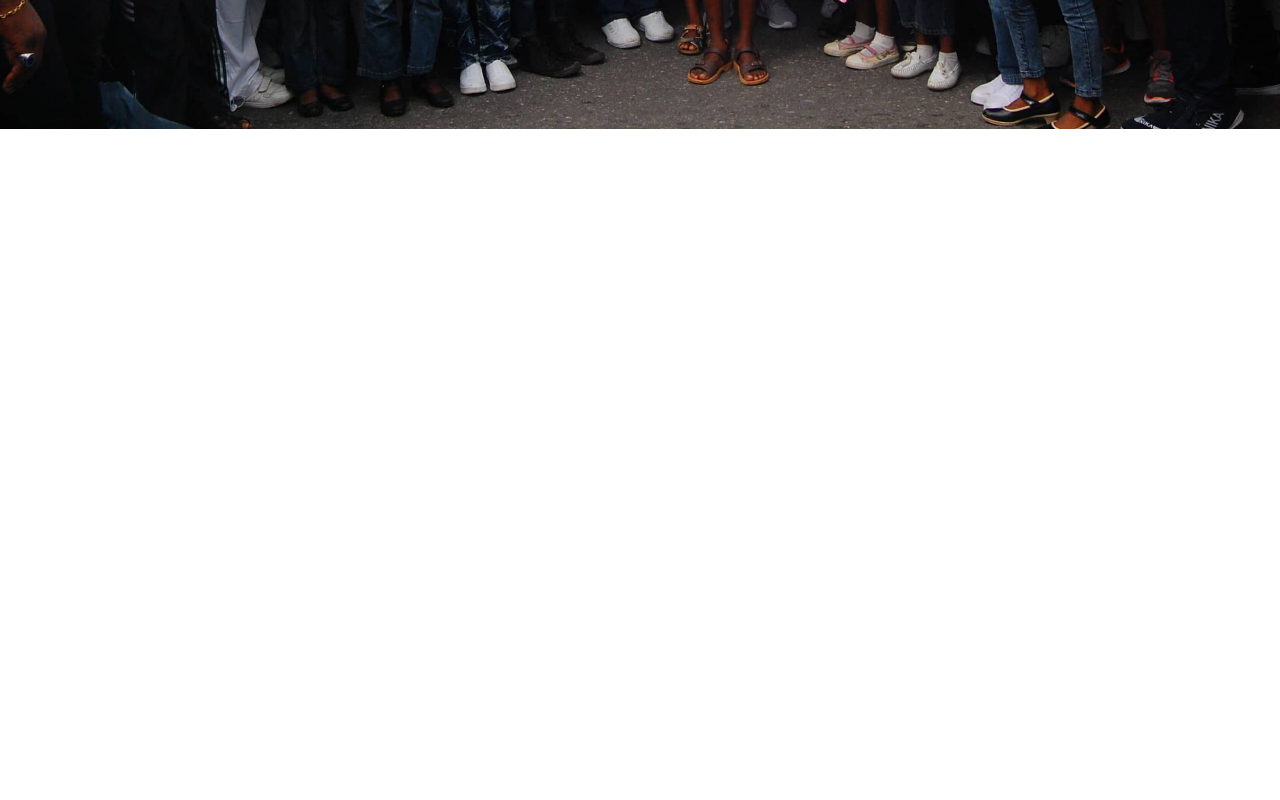
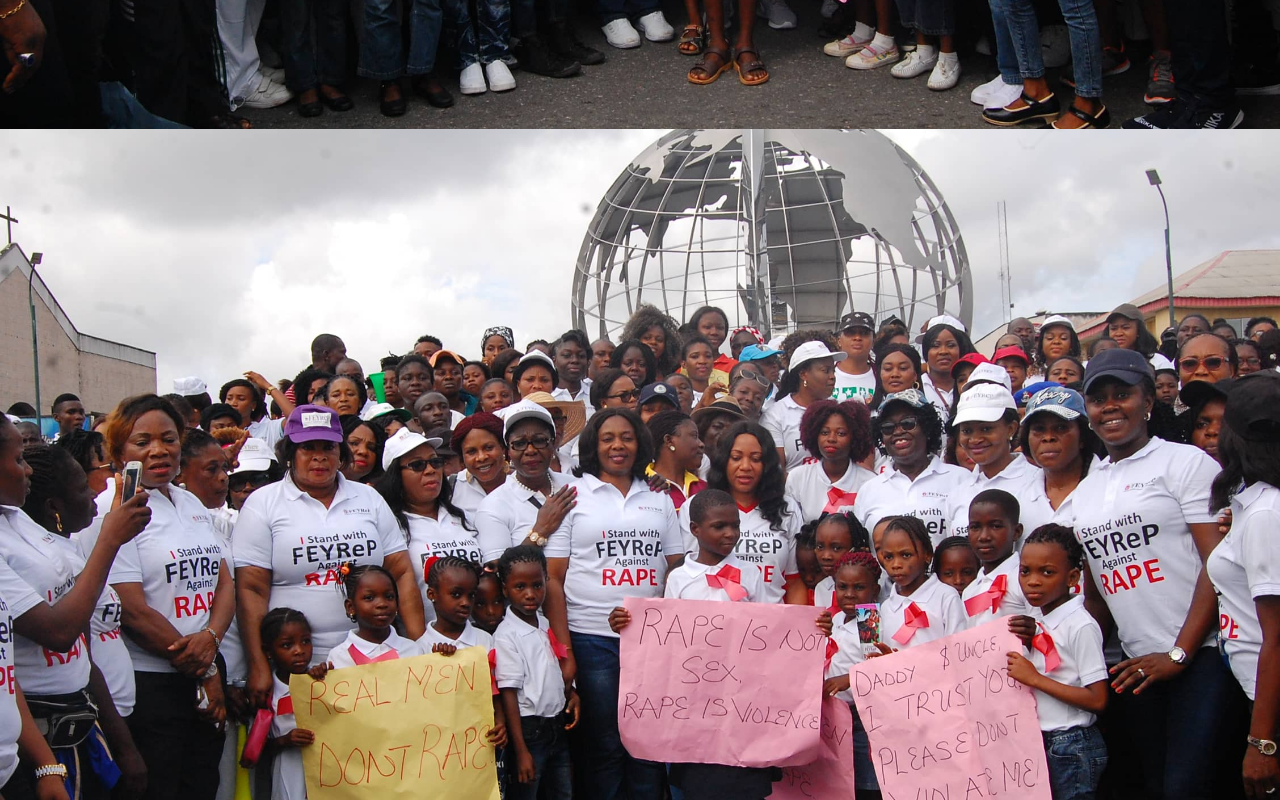
Before and after one commit to NzakiCodes/feyrep-next, a Next.js app: page / in a window 1280 px wide. Shown: the part 800-1600 px from the top of the page. Before the commit the page ends 929 px from the top, so only its background shows below. Built offline with nearby package versions, Linux system fonts and the light colour scheme.

Commit message:
added ne whero image'

```diff
--- a/pages/index.js
+++ b/pages/index.js
@@ -18,6 +18,7 @@
         <Header/>
       </main>
       {/* <img src="/images/logo-icon.png" alt="FEYReP logo" /> */}
+      <img src="/images/img-hero.jpg" alt="FEYReP logo" />
     </div>
   )
 }
```
